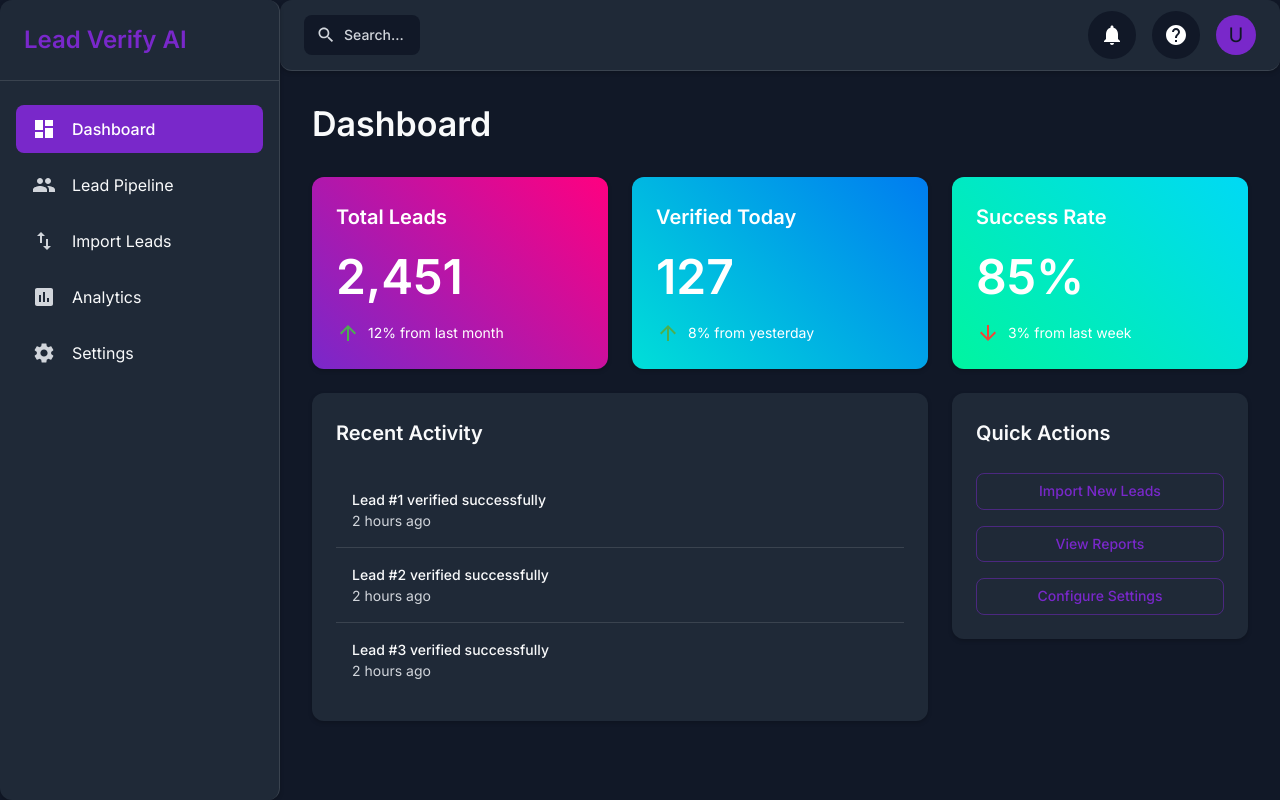
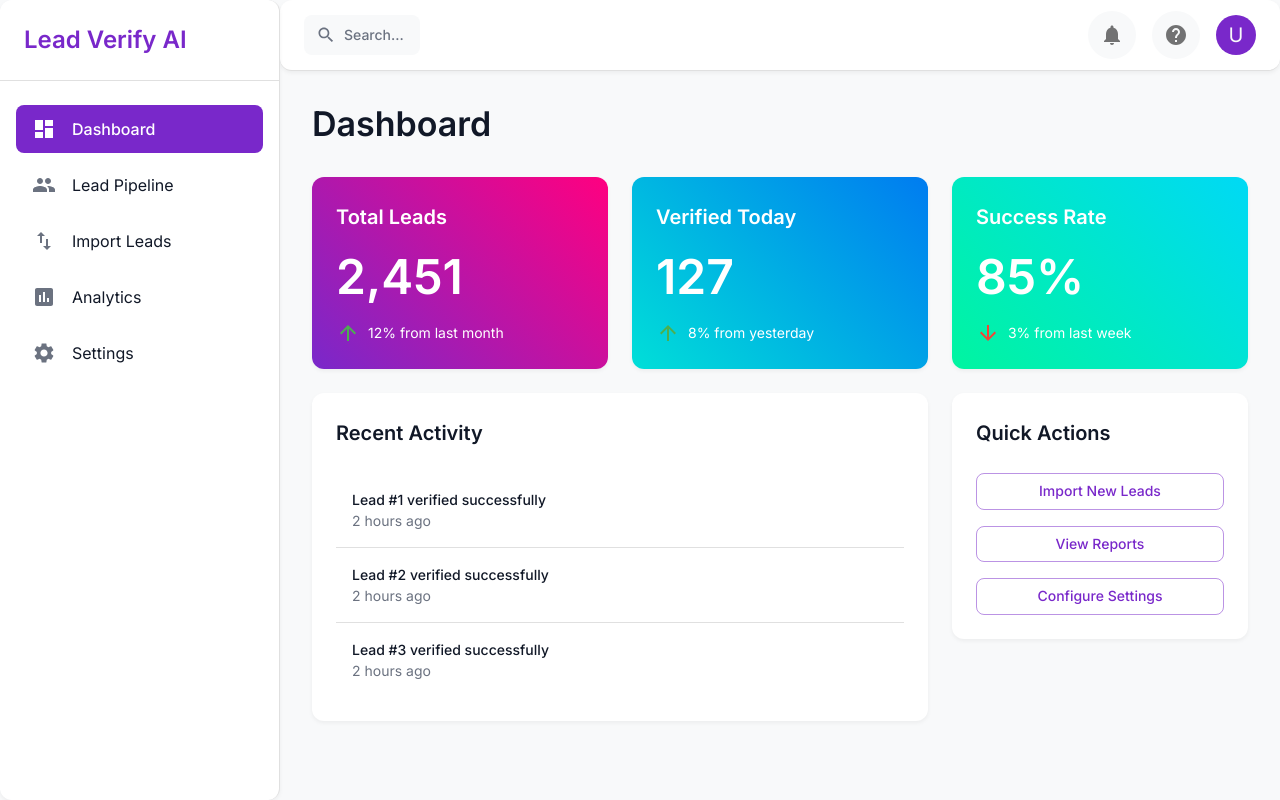
Before and after one commit to Quanq050823/lead-verify-flow, a React (Vite) app: page / in a window 1280 px wide. Built offline with nearby package versions, Linux system fonts and the light colour scheme.

Commit message:
Switch to light theme
Change the application theme from dark to light.

```diff
--- a/src/App.tsx
+++ b/src/App.tsx
@@ -10,7 +10,7 @@ import NotFound from './pages/NotFound';
 
 const theme = createTheme({
   palette: {
-    mode: 'dark',
+    mode: 'light',
     primary: {
       main: '#7928CA',
       light: '#9753E1',
@@ -22,14 +22,14 @@ const theme = createTheme({
       dark: '#1789AB',
     },
     background: {
-      default: '#111827',
-      paper: '#1F2937',
+      default: '#F8F9FA',
+      paper: '#FFFFFF',
     },
     text: {
-      primary: '#F9FAFB',
-      secondary: '#D1D5DB',
+      primary: '#111827',
+      secondary: '#6B7280',
     },
-    divider: 'rgba(255, 255, 255, 0.12)',
+    divider: 'rgba(0, 0, 0, 0.12)',
   },
   typography: {
     fontFamily: '"Inter", -apple-system, BlinkMacSystemFont, "Segoe UI", Helvetica, Arial, sans-serif',
@@ -73,7 +73,7 @@ const theme = createTheme({
         root: {
           backgroundImage: 'none',
           borderRadius: 12,
-          boxShadow: '0px 2px 4px rgba(0, 0, 0, 0.2)',
+          boxShadow: '0px 2px 4px rgba(0, 0, 0, 0.05)',
         },
       },
     },
@@ -81,7 +81,7 @@ const theme = createTheme({
       styleOverrides: {
         paper: {
           backgroundImage: 'none',
-          borderRight: '1px solid rgba(255, 255, 255, 0.12)',
+          borderRight: '1px solid rgba(0, 0, 0, 0.12)',
         },
       },
     },
```
